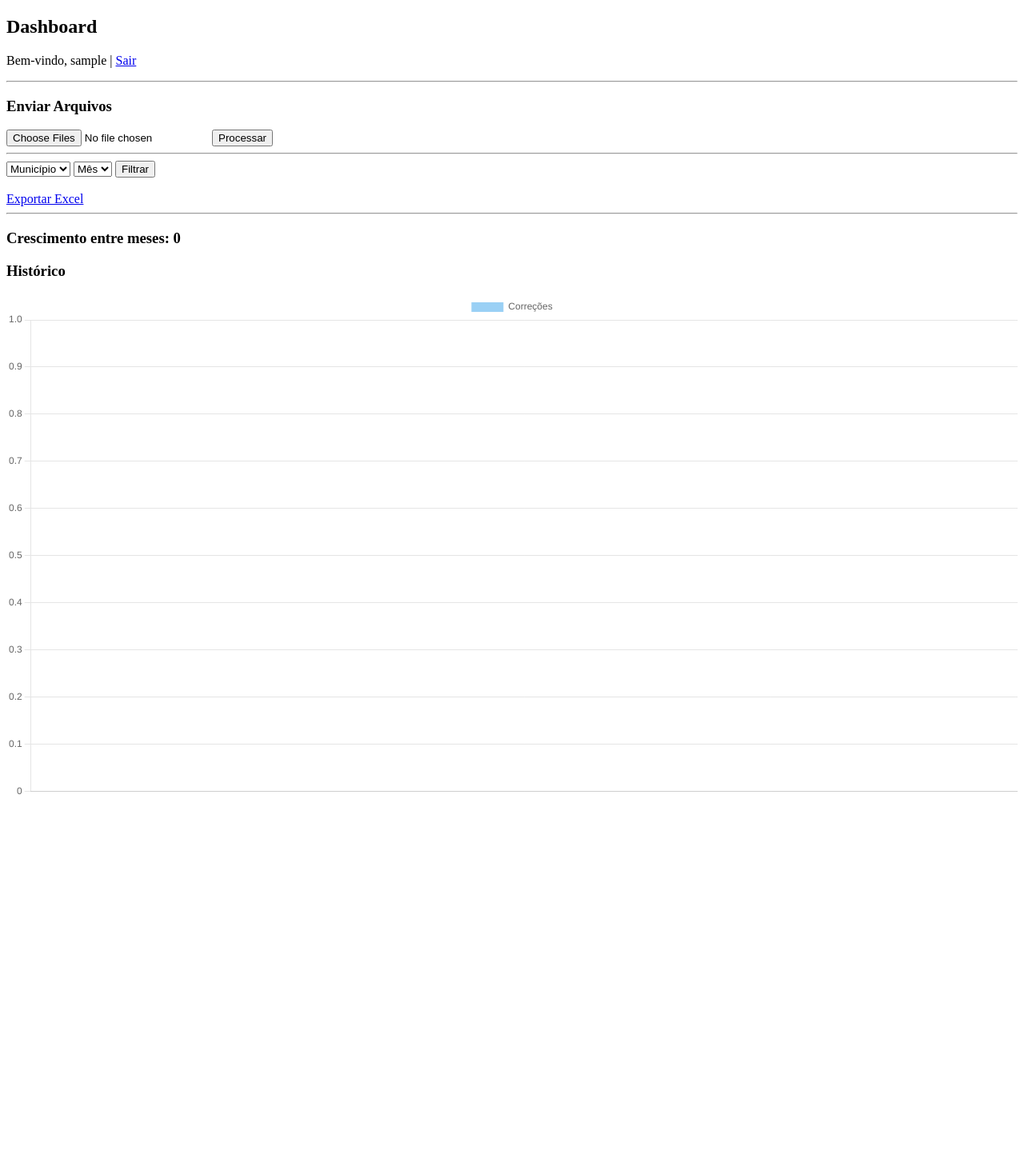
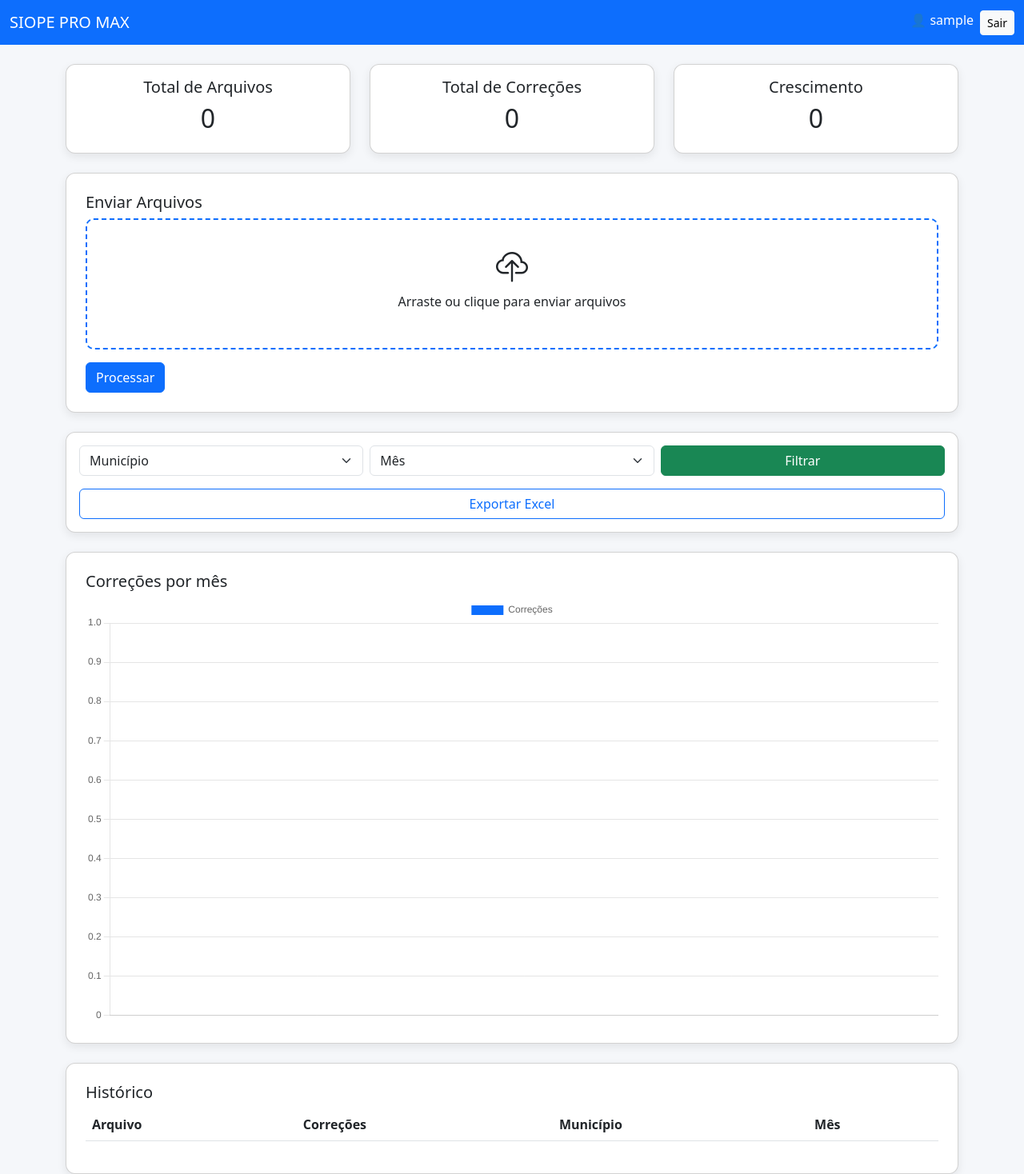
Before and after one commit to henriqueporfiriopereira/siope-pro-max, a Flask app: page /home in a window 1280 px wide. Shown: the whole page at 80% size. Before the commit the page ends 994 px from the top, so only its background shows below. Run offline with Flask 3, Linux system fonts and the light colour scheme; a user stored in the database is signed in; tables that the repository leaves empty hold one stand-in row (values such as "Sample post"); lists and menus that the app fills with data are empty.

Commit message:
interface profissional

```diff
--- a/templates/home.html
+++ b/templates/home.html
@@ -1,80 +1,184 @@
 <!DOCTYPE html>
-<html>
+<html lang="pt-br">
 <head>
+<meta charset="UTF-8">
 <title>SIOPE PRO MAX</title>
+
+<!-- Bootstrap -->
+<link href="https://cdn.jsdelivr.net/npm/bootstrap@5.3.0/dist/css/bootstrap.min.css" rel="stylesheet">
+
+<!-- Icons -->
+<link href="https://cdn.jsdelivr.net/npm/bootstrap-icons/font/bootstrap-icons.css" rel="stylesheet">
+
+<!-- Chart -->
+<script src="https://cdn.jsdelivr.net/npm/chart.js"></script>
+
+<style>
+body {
+    background: #f5f7fa;
+}
+
+.card {
+    border-radius: 12px;
+    box-shadow: 0 4px 12px rgba(0,0,0,0.08);
+}
+
+.upload-box {
+    border: 2px dashed #0d6efd;
+    padding: 30px;
+    text-align: center;
+    border-radius: 10px;
+    background: #fff;
+    cursor: pointer;
+}
+
+.upload-box:hover {
+    background: #eef4ff;
+}
+
+.navbar {
+    background: #0d6efd;
+}
+
+.navbar-brand, .nav-link {
+    color: #fff !important;
+}
+
+</style>
 </head>
 
 <body>
 
-<h2>Dashboard</h2>
+<!-- NAVBAR -->
+<nav class="navbar navbar-expand-lg">
+  <div class="container-fluid">
+    <span class="navbar-brand">SIOPE PRO MAX</span>
+    <div class="d-flex">
+      <span class="nav-link">👤 {{ current_user.username }}</span>
+      <a href="/logout" class="btn btn-light btn-sm ms-2">Sair</a>
+    </div>
+  </div>
+</nav>
 
-<p>Bem-vindo, {{ current_user.username }} |
-<a href="/logout">Sair</a></p>
+<div class="container mt-4">
 
-<hr>
+<!-- CARDS -->
+<div class="row mb-4">
+    <div class="col-md-4">
+        <div class="card p-3 text-center">
+            <h5>Total de Arquivos</h5>
+            <h2>{{ logs|length }}</h2>
+        </div>
+    </div>
 
-<!-- 🔥 UPLOAD (O QUE FALTAVA) -->
-<h3>Enviar Arquivos</h3>
+    <div class="col-md-4">
+        <div class="card p-3 text-center">
+            <h5>Total de Correções</h5>
+            <h2>{{ correcoes | sum }}</h2>
+        </div>
+    </div>
+
+    <div class="col-md-4">
+        <div class="card p-3 text-center">
+            <h5>Crescimento</h5>
+            <h2>{{ crescimento }}</h2>
+        </div>
+    </div>
+</div>
+
+<!-- UPLOAD -->
+<div class="card p-4 mb-4">
+    <h5>Enviar Arquivos</h5>
 
     <form action="/upload" method="post" enctype="multipart/form-data">
-    <input type="file" name="file" multiple required>
-    <button type="submit">Processar</button>
+        <label class="upload-box w-100">
+            <i class="bi bi-cloud-upload" style="font-size: 40px;"></i>
+            <p>Arraste ou clique para enviar arquivos</p>
+            <input type="file" name="file" multiple hidden required>
+        </label>
+
+        <button class="btn btn-primary mt-3">Processar</button>
     </form>
-
-<hr>
+</div>
 
 <!-- FILTROS -->
-<form method="get">
-    <select name="municipio">
+<div class="card p-3 mb-4">
+    <form method="get" class="row g-2">
+
+        <div class="col-md-4">
+            <select name="municipio" class="form-select">
                 <option value="">Município</option>
                 {% for m in municipios %}
                     <option value="{{m}}">{{m}}</option>
                 {% endfor %}
             </select>
+        </div>
 
-    <select name="mes">
+        <div class="col-md-4">
+            <select name="mes" class="form-select">
                 <option value="">Mês</option>
                 {% for m in meses_lista %}
                     <option value="{{m}}">{{m}}</option>
                 {% endfor %}
             </select>
+        </div>
 
-    <button type="submit">Filtrar</button>
+        <div class="col-md-4">
+            <button class="btn btn-success w-100">Filtrar</button>
+        </div>
+
     </form>
 
-<br>
+    <a href="/exportar" class="btn btn-outline-primary mt-3">Exportar Excel</a>
+</div>
 
-<a href="/exportar">Exportar Excel</a>
-
-<hr>
-
-<h3>Crescimento entre meses: {{ crescimento }}</h3>
+<!-- GRÁFICO -->
+<div class="card p-4 mb-4">
+    <h5>Correções por mês</h5>
+    <canvas id="grafico"></canvas>
+</div>
 
 <!-- HISTÓRICO -->
-<h3>Histórico</h3>
+<div class="card p-4">
+    <h5>Histórico</h5>
 
-<ul>
+    <table class="table table-striped">
+        <thead>
+            <tr>
+                <th>Arquivo</th>
+                <th>Correções</th>
+                <th>Município</th>
+                <th>Mês</th>
+            </tr>
+        </thead>
+        <tbody>
             {% for l in logs %}
-    <li>{{ l.filename }} - {{ l.corrections }}</li>
+            <tr>
+                <td>{{ l.filename }}</td>
+                <td>{{ l.corrections }}</td>
+                <td>{{ l.municipio }}</td>
+                <td>{{ l.mes }}</td>
+            </tr>
             {% endfor %}
-</ul>
+        </tbody>
+    </table>
+</div>
 
-<!-- GRÁFICO -->
-<canvas id="grafico"></canvas>
-
-<script src="https://cdn.jsdelivr.net/npm/chart.js"></script>
+</div>
 
 <script>
-const ctx = document.getElementById('grafico');
-
-new Chart(ctx, {
+new Chart(document.getElementById('grafico'), {
     type: 'bar',
     data: {
         labels: {{ meses | tojson }},
         datasets: [{
             label: 'Correções',
-            data: {{ valores | tojson }}
+            data: {{ valores | tojson }},
+            backgroundColor: '#0d6efd'
         }]
+    },
+    options: {
+        responsive: true
     }
 });
 </script>
```
Lines whose indentation alone changed are shown as unchanged.
